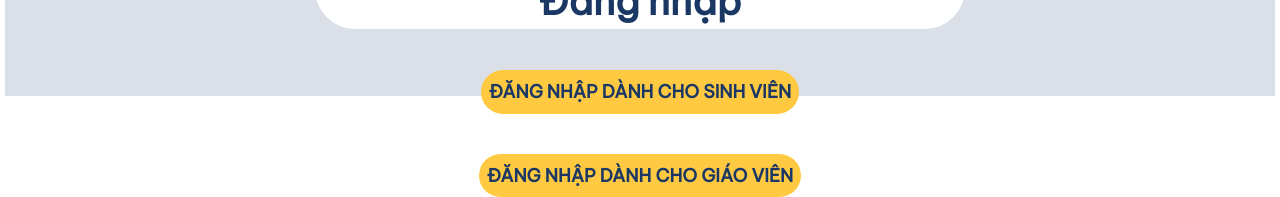
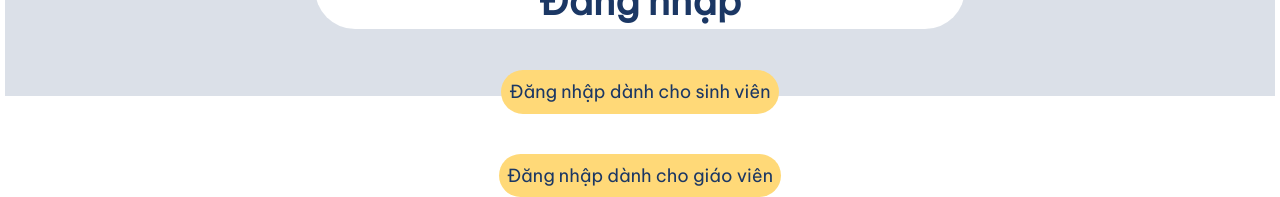
Before and after one commit to adung1211/CO3001-HCMUT_SSPS, a React (Create React App) app: page /#/login in a window 1280 px wide. Shown: the part 693-890 px from the top of the page. Built offline with nearby package versions, Linux system fonts and the light colour scheme; a web font is replaced by a local one.

Commit message:
update login page

```diff
--- a/src/pages/Login.js
+++ b/src/pages/Login.js
@@ -56,11 +56,11 @@ export default function Login() {
         <Button
           sx={{
             mt: 5,
-            bgcolor: "#FFCA42",
+            bgcolor: "#FFD978",
             borderRadius: 10,
             color: "primary",
             fontSize: "18px",
-            fontWeight: "bold",
+            textTransform: "none",
           }}
           onClick={() => {
             logAsStudent();
@@ -72,11 +72,11 @@ export default function Login() {
         <Button
           sx={{
             mt: 5,
-            bgcolor: "#FFCA42",
+            bgcolor: "#FFD978",
             borderRadius: 10,
             color: "primary",
             fontSize: "18px",
-            fontWeight: "bold",
+            textTransform: "none",
           }}
         >
           Đăng nhập dành cho giáo viên
```
